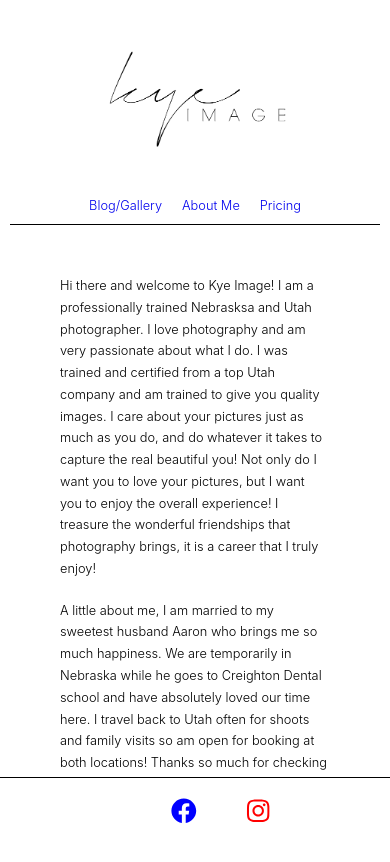
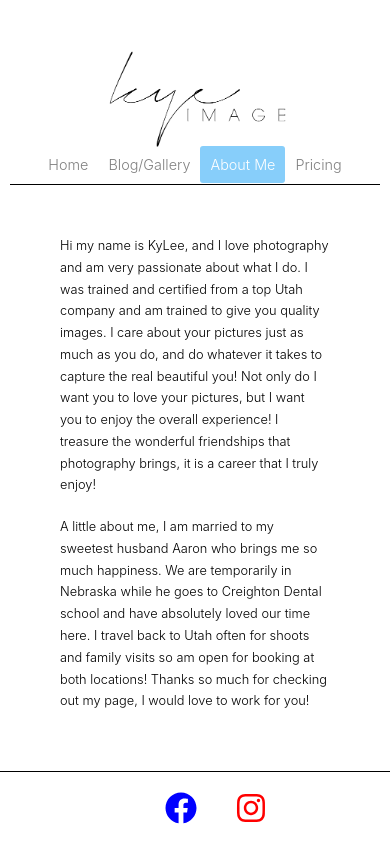
Before and after one commit to CaseyVandyke/kye-image-client, a React (Create React App) app: page /about-me in a window 390 px wide. Shown: the top 862 px of the page. Built offline with nearby package versions, Linux system fonts and the light colour scheme.

Commit message:
responsive update

```diff
--- a/src/components/layout/AboutMe.js
+++ b/src/components/layout/AboutMe.js
@@ -5,14 +5,13 @@ const AboutMe = () => {
   return (
     <div className="AboutMe-container">
       <div className="Greetings">
-        Hi there and welcome to Kye Image! I am a professionally trained
-        Nebrasksa and Utah photographer. I love photography and am very
-        passionate about what I do. I was trained and certified from a top Utah
-        company and am trained to give you quality images. I care about your
-        pictures just as much as you do, and do whatever it takes to capture the
-        real beautiful you! Not only do I want you to love your pictures, but I
-        want you to enjoy the overall experience! I treasure the wonderful
-        friendships that photography brings, it is a career that I truly enjoy!
+        Hi my name is KyLee, and I love photography and am very passionate about
+        what I do. I was trained and certified from a top Utah company and am
+        trained to give you quality images. I care about your pictures just as
+        much as you do, and do whatever it takes to capture the real beautiful
+        you! Not only do I want you to love your pictures, but I want you to
+        enjoy the overall experience! I treasure the wonderful friendships that
+        photography brings, it is a career that I truly enjoy!
       </div>
       <div className="About">
         A little about me, I am married to my sweetest husband Aaron who brings
--- a/src/components/layout/Footer.js
+++ b/src/components/layout/Footer.js
@@ -12,9 +12,9 @@ const Footer = () => (
     <Link to="https://m.facebook.com/kyeimage/" className="icon-push">
       <FontAwesomeIcon icon={faFacebook} size="2x" style={{ color: "blue" }} />
     </Link>
-    <p className="icon-push">
+    <Link to="/" className="icon-push">
       <FontAwesomeIcon icon={faInstagram} size="2x" style={{ color: "red" }} />
-    </p>
+    </Link>
   </div>
 );
 
--- a/src/components/layout/Landing.js
+++ b/src/components/layout/Landing.js
@@ -1,6 +1,7 @@
 import React, { Component } from "react";
 import axios from "axios";
 import "../../styles/Landing.css";
+import { Link } from "react-router-dom";
 
 class Blog extends Component {
   constructor() {
@@ -27,14 +28,25 @@ class Blog extends Component {
   }
   render() {
     return (
-      <div className="blog-container">
-        {this.state.images.map((image, i) => (
-          <div className="image-container" key={i}>
-            <span className="image-inline">
-              <img className="image-size" src={image.image} alt="" />
-            </span>
+      <div>
+        <div className="welcome-container">
+          <h2 className="welcome-message">Welcome to</h2>
+          <p className="welcome-header">Kye Image</p>
+          <p className="welcome-info">
+            Hi there and welcome to Kye Image! I am a professionally trained
+            Nebrasksa and Utah photographer.
+          </p>
+          <Link to="/blog" className="tour">
+            Take the tour
+          </Link>
+          <div className="landing-logo">
+            <img
+              className="logo"
+              src={require("../../img/Kye-Image_Stamp3-09-1.png")}
+              alt="kye-logo"
+            />
           </div>
-        ))}
+        </div>
       </div>
     );
   }
--- a/src/components/layout/Navbar.js
+++ b/src/components/layout/Navbar.js
@@ -1,5 +1,5 @@
 import React, { Component } from "react";
-import { Link } from "react-router-dom";
+import { NavLink, withRouter } from "react-router-dom";
 import { PropTypes } from "prop-types";
 import { connect } from "react-redux";
 import { logoutUser } from "./../../actions/authActions";
@@ -18,22 +18,38 @@ class Navbar extends Component {
       <nav>
         <ul>
           <li>
-            <Link to="/uploads">Upload Image</Link>
+            <NavLink
+              to="/uploads"
+              activeClassName="active"
+              className="nav-link"
+            >
+              Upload Image
+            </NavLink>
           </li>
           <li>
-            <Link to="/signup">New Admin</Link>
+            <NavLink to="/signup" activeClassName="active" className="nav-link">
+              New Admin
+            </NavLink>
           </li>
           <li>
-            <Link to="/price-edit">Pricing</Link>
+            <NavLink
+              to="/price-edit"
+              activeClassName="active"
+              className="nav-link"
+            >
+              Pricing
+            </NavLink>
           </li>
           <li>
-            <Link
+            <NavLink
+              exact
               to="/"
               onClick={this.onLogoutClick.bind(this)}
+              activeClassName="active"
               className="nav-link"
             >
               Logout
-            </Link>
+            </NavLink>
           </li>
         </ul>
       </nav>
@@ -42,13 +58,24 @@ class Navbar extends Component {
     const guestLinks = (
       <ul className="nav-container">
         <li>
-          <Link to="/blog">Blog/Gallery</Link>
+          <NavLink exact to="/" activeClassName="active" className="nav-link">
+            Home
+          </NavLink>
         </li>
         <li>
-          <Link to="/about-me">About Me</Link>
+          <NavLink to="/blog" activeClassName="active" className="nav-link">
+            Blog/Gallery
+          </NavLink>
         </li>
         <li>
-          <Link to="/pricing">Pricing</Link>
+          <NavLink to="/about-me" activeClassName="active" className="nav-link">
+            About Me
+          </NavLink>
+        </li>
+        <li>
+          <NavLink to="/pricing" activeClassName="active" className="nav-link">
+            Pricing
+          </NavLink>
         </li>
       </ul>
     );
@@ -81,7 +108,9 @@ const mapStateToProps = state => ({
   auth: state.auth
 });
 
-export default connect(
-  mapStateToProps,
-  { logoutUser }
-)(Navbar);
+export default withRouter(
+  connect(
+    mapStateToProps,
+    { logoutUser }
+  )(Navbar)
+);
--- a/src/styles/Landing.css
+++ b/src/styles/Landing.css
@@ -1,11 +1,58 @@
-#image-container {
+.welcome-container {
+  width: 600px;
+  text-align: center;
+  margin: 70px auto;
+  line-height: 2rem;
+}
+
+.welcome-message {
+  text-align: center;
+  margin: 50px;
+}
+
+.welcome-header {
+  font-weight: 300;
+  margin-bottom: 30px;
+  font-size: 40px;
   text-align: center;
 }
 
-#image-inline {
+.welcome-info {
+  margin-bottom: 60px;
+  text-align: center;
 }
 
-#image-size {
-  width: 400px;
-  margin: 20px;
+.tour {
+  text-align: center;
+  color: #808080;
+  font-size: 20px;
+  text-decoration: none;
+  padding: 10px;
 }
+
+.tour:hover {
+  background-color: lightskyblue;
+  transition: 0.3s;
+  color: #fff;
+  border-radius: 3px;
+}
+
+@media only screen and (max-width: 480px) {
+  .welcome-container {
+    margin: 0 auto;
+    width: 300px;
+  }
+  .welcome-message {
+    font-size: 1.1rem;
+  }
+}
+
+@media only screen and (max-width: 600px) {
+  .welcome-container {
+    margin: 0 auto;
+    width: 300px;
+  }
+  .welcome-message {
+    font-size: 1.1rem;
+  }
+}
--- a/src/styles/Navbar.css
+++ b/src/styles/Navbar.css
@@ -28,8 +28,10 @@
   margin: 20px;
 }
 
-.navlinks {
-  margin-top: 40px;
+.nav-link {
+  padding: 10px;
+  margin-bottom: 5px;
+  color: #808080;
 }
 
 li {
@@ -38,16 +40,18 @@ li {
   margin-bottom: 10px;
 }
 
-a {
+.nav-link:hover {
   text-decoration: none;
-  margin: 20px;
-  padding: 10px;
-  font-size: 18px;
-  font-weight: 300;
+  background-color: lightskyblue;
+  transition: 0.3s;
+  color: #fff;
+  border-radius: 3px;
 }
 
-.logo {
-  height: 175px;
+.active {
+  background-color: lightskyblue;
+  color: #fff;
+  border-radius: 3px;
 }
 
 @media only screen and (min-width: 320px) {
@@ -60,11 +64,10 @@ a {
     width: 350px;
     margin: 0 auto;
   }
-  a {
+  .nav-link {
     text-decoration: none;
-    margin: 0;
     padding: 10px;
-    font-size: 0.8rem;
+    font-size: 0.9rem;
     font-weight: 300;
   }
 }
@@ -79,11 +82,11 @@ a {
     width: 425px;
     margin: 0 auto;
   }
-  a {
+  .nav-link {
     text-decoration: none;
     margin: 5px;
     padding: 10px;
-    font-size: 0.9rem;
+    font-size: 1rem;
     font-weight: 300;
   }
 }
@@ -98,7 +101,7 @@ a {
     width: 550px;
     margin: 0 auto;
   }
-  a {
+  .nav-link {
     text-decoration: none;
     margin: 10px;
     padding: 10px;
@@ -117,7 +120,7 @@ a {
     width: 650px;
     margin: 0 auto;
   }
-  a {
+  .nav-link {
     text-decoration: none;
     margin: 10px;
     padding: 10px;
@@ -136,11 +139,11 @@ a {
     width: 750px;
     margin: 0 auto;
   }
-  a {
+  .nav-link {
     text-decoration: none;
-    margin: 10px;
+    margin: 20px;
     padding: 10px;
-    font-size: 1.1rem;
+    font-size: 1.2rem;
     font-weight: 300;
   }
 }
```
